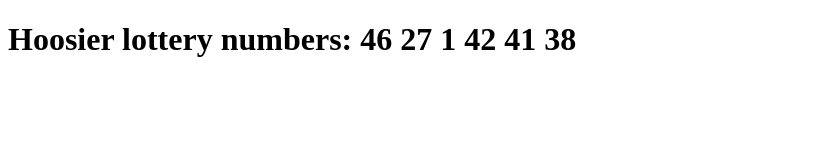
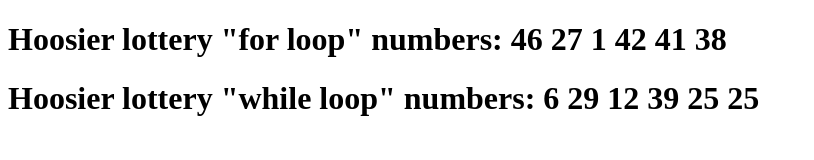
Before and after one commit to EliBrown-py/Hoosier-Lottery-Forloop, a plain HTML site: page index.html in a window 1280 px wide. Shown: the whole page, without its empty margins (0-814 px from the left). Drawn offline with Linux system fonts and the light colour scheme.

Commit message:
Add files via upload

```diff
--- a/index.html
+++ b/index.html
@@ -9,11 +9,15 @@
 
 <body>
     <div>
-        <h1 class = "lotteryNum">Hoosier lottery numbers: </h1>
+        <h1 class="lotteryNum">Hoosier lottery "for loop" numbers: </h1>
+    </div>
+    <div>
+        <h1 class="lotteryNum2">Hoosier lottery "while loop" numbers: </h1>
     </div>
 
+
     <script>
-         let displayResponse=document.querySelector(".lotteryNum")
+        let displayResponse = document.querySelector(".lotteryNum")
 
         let ranNumString = "";
         //  Create a for loop that executes exactly 6 times.
@@ -27,6 +31,26 @@
         // Display the string in a heading on the web page
         displayResponse.textContent += ranNumString;
 
+
+
+
+
+        //while loop
+        let displayWhileResponse = document.querySelector(".lotteryNum2")
+        let ranNumStr = "";
+        let i = 0;
+        //  Create a while loop that executes exactly 6 times.
+        while (i < 6) {
+            // Generate a random number between 1 and 49
+            let randomNum = Math.floor(Math.random() * 49) + 1;
+            // Add the random number to the string
+            ranNumStr += randomNum + " ";
+            //increment the while loop
+            i++
+        }
+
+        // Display the string in a heading on the web page
+        displayWhileResponse.textContent += ranNumStr;
     </script>
 </body>
 
```
